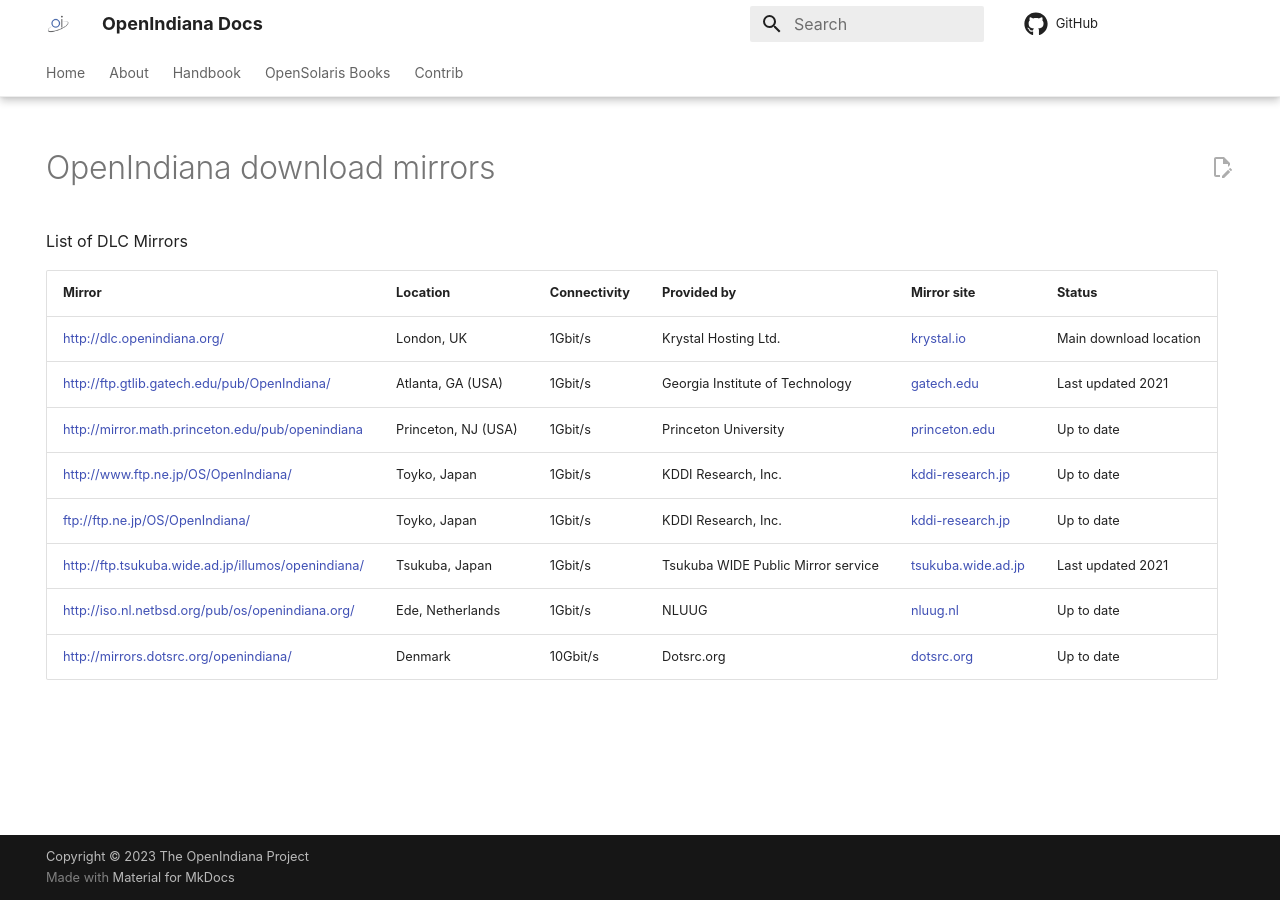
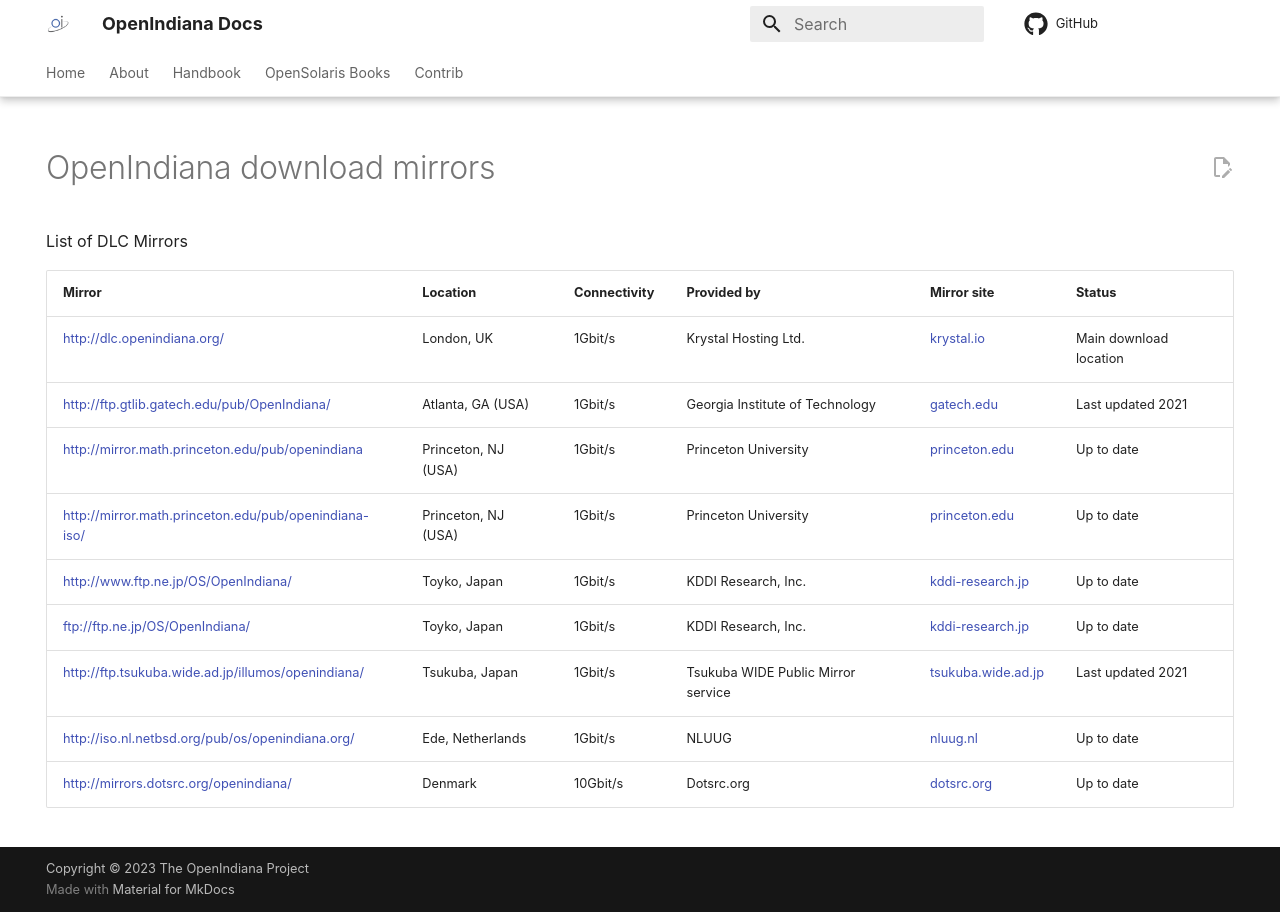
Before and after one commit to OpenIndiana/oi-docs, an MkDocs documentation site: the page built from docs/handbook/openindiana-download-mirrors.md, in a window 1280 px wide. Built offline with MkDocs 1.6.1 and Material for MkDocs 9.7.7, drawn with Linux system fonts in a browser that asks for light colours; comment, search, counter and statistics services are not loaded.

Commit message:
Add princeton ISO

```diff
--- a/docs/handbook/openindiana-download-mirrors.md
+++ b/docs/handbook/openindiana-download-mirrors.md
@@ -34,6 +34,7 @@
 <http://dlc.openindiana.org/>                        | London, UK          | 1Gbit/s      | Krystal Hosting Ltd.                    | [krystal.io](https://krystal.io/)                         | Main download location
 <http://ftp.gtlib.gatech.edu/pub/OpenIndiana/>       | Atlanta, GA (USA)   | 1Gbit/s      | Georgia Institute of Technology         | [gatech.edu](https://www.gatech.edu/)                     | Last updated 2021
 <http://mirror.math.princeton.edu/pub/openindiana>   | Princeton, NJ (USA) | 1Gbit/s      | Princeton University                    | [princeton.edu](https://www.princeton.edu/)               | Up to date
+<http://mirror.math.princeton.edu/pub/openindiana-iso/>   | Princeton, NJ (USA) | 1Gbit/s      | Princeton University                    | [princeton.edu](https://www.princeton.edu/)               | Up to date
 <http://www.ftp.ne.jp/OS/OpenIndiana/>               | Toyko, Japan        | 1Gbit/s      | KDDI Research, Inc.                     | [kddi-research.jp](https://www.kddi-research.jp/english/) | Up to date
 <ftp://ftp.ne.jp/OS/OpenIndiana/>                    | Toyko, Japan        | 1Gbit/s      | KDDI Research, Inc.                     | [kddi-research.jp](https://www.kddi-research.jp/english/) | Up to date
 <http://ftp.tsukuba.wide.ad.jp/illumos/openindiana/> | Tsukuba, Japan      | 1Gbit/s      | Tsukuba WIDE Public Mirror service      | [tsukuba.wide.ad.jp](https://ftp.tsukuba.wide.ad.jp/)     | Last updated 2021
```
